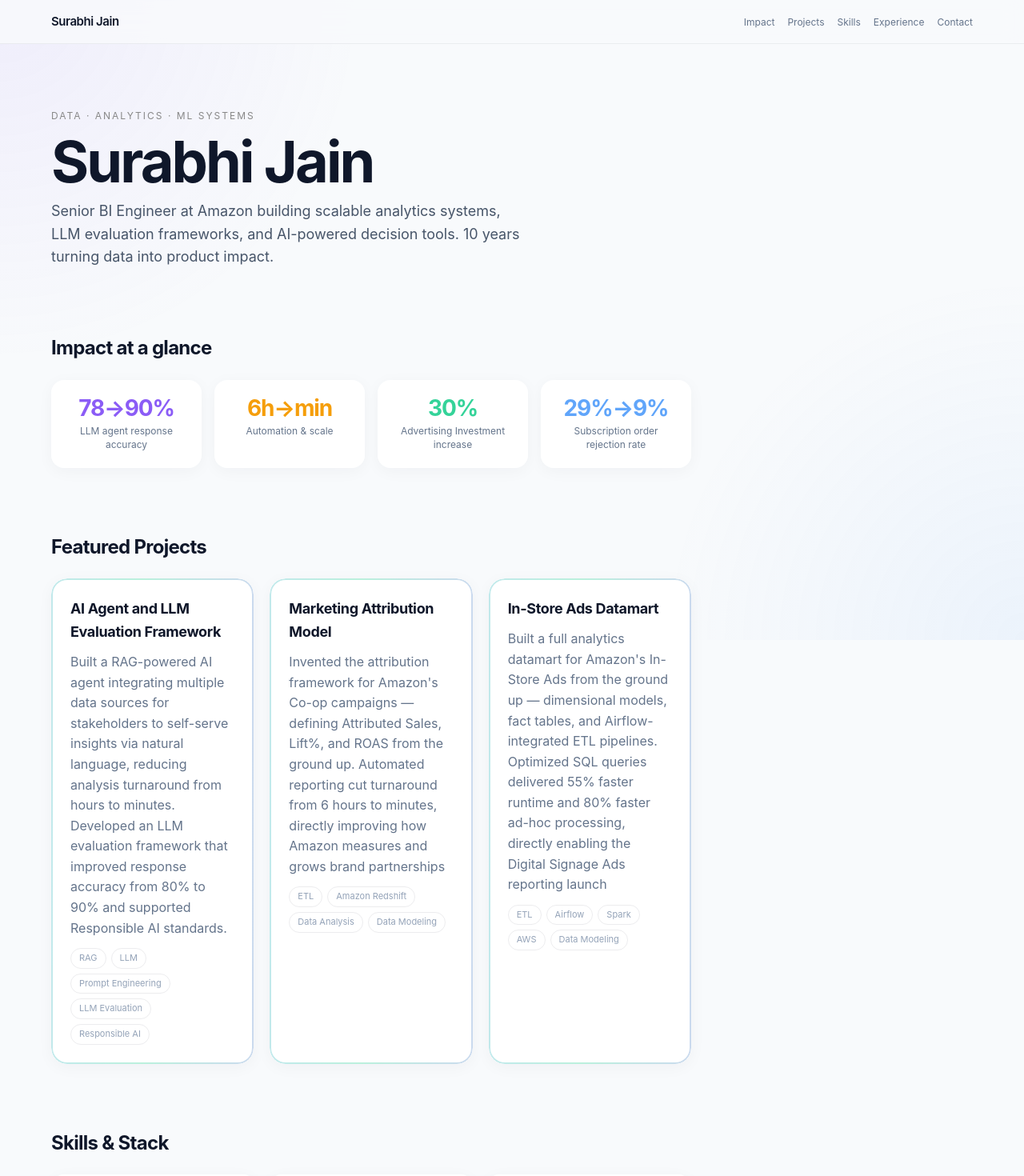
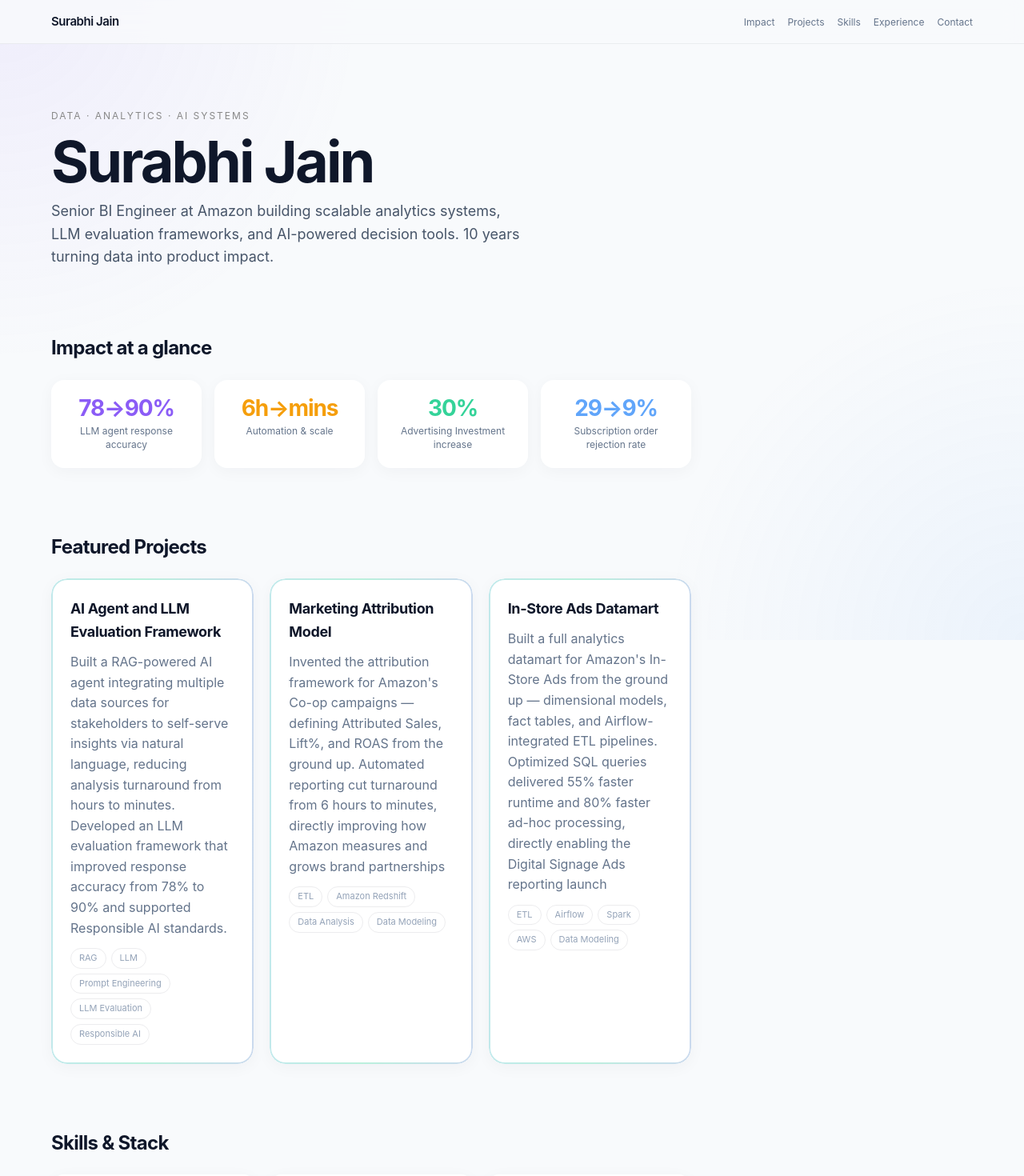
Before and after one commit to surabhijain1810/my-website, a Next.js app: page / in a window 1280 px wide. Shown: the top 1470 px of the page at 80% size. Built offline with nearby package versions, Linux system fonts and the light colour scheme.

Commit message:
grammar check

```diff
--- a/app/page.tsx
+++ b/app/page.tsx
@@ -4,7 +4,7 @@ export default function Home() {
 
       {/* ── Hero ─────────────────────────────────────────── */}
       <section className="hero" aria-label="Introduction">
-        <p className="kicker fade-up fade-up-1">Data · Analytics · ML Systems</p>
+        <p className="kicker fade-up fade-up-1">Data · Analytics · AI Systems</p>
         <h1 className="fade-up fade-up-2">Surabhi Jain</h1>
         <p className="subtitle fade-up fade-up-3">
           Senior BI Engineer at Amazon building scalable analytics systems,
@@ -21,7 +21,7 @@ export default function Home() {
             <div className="impact-label">LLM agent response accuracy</div>
           </div>
           <div className="impact-card">
-            <div className="impact-num" style={{ color: "#F59E0B" }}>6h→min</div>
+            <div className="impact-num" style={{ color: "#F59E0B" }}>6h→mins</div>
             <div className="impact-label">Automation & scale</div>
           </div>
           <div className="impact-card">
@@ -29,7 +29,7 @@ export default function Home() {
             <div className="impact-label">Advertising Investment increase</div>
           </div>
           <div className="impact-card">
-            <div className="impact-num" style={{ color: "#60A5FA" }}>29%→9%</div>
+            <div className="impact-num" style={{ color: "#60A5FA" }}>29→9%</div>
             <div className="impact-label">Subscription order rejection rate</div>
           </div>
 
@@ -44,7 +44,7 @@ export default function Home() {
 
           <div className="card">
             <h3>AI Agent and LLM Evaluation Framework</h3>
-            <p>Built a RAG-powered AI agent integrating multiple data sources for stakeholders to self-serve insights via natural language, reducing analysis turnaround from hours to minutes. Developed an LLM evaluation framework that improved response accuracy from 80% to 90% and supported Responsible AI standards.</p>
+            <p>Built a RAG-powered AI agent integrating multiple data sources for stakeholders to self-serve insights via natural language, reducing analysis turnaround from hours to minutes. Developed an LLM evaluation framework that improved response accuracy from 78% to 90% and supported Responsible AI standards.</p>
             <div className="project-tag-row">
               <span className="project-tag">RAG</span>
               <span className="project-tag">LLM</span>
@@ -123,7 +123,6 @@ export default function Home() {
             <div className="skill-tags">
               <span className="skill-tag">SQL</span>
               <span className="skill-tag">Python</span>
-              <span className="skill-tag">SAS</span>
             </div>
           </div>
         </div>
```
